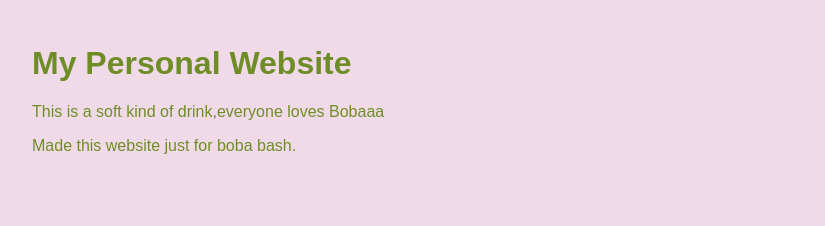
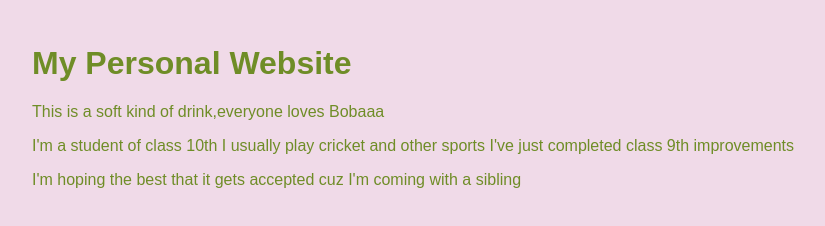
Before and after one commit to malhanawan80-tech/personal-website, a plain HTML site: page index.html in a window 1280 px wide. Shown: the whole page, without its empty margins (13-838 px from the left). Drawn offline with Linux system fonts and the light colour scheme.

Commit message:
Update index.html

```diff
--- a/index.html
+++ b/index.html
@@ -13,8 +13,8 @@
 <h1>My Personal Website</h1>
 
 <p> This is a soft kind of drink,everyone loves Bobaaa</p>
-
-<p>Made this website just for boba bash. </p>
+<p>I'm a student of class 10th I usually play cricket and other sports I've just completed class 9th improvements</p>
+  <p>I'm hoping the best that it gets accepted cuz I'm coming with a sibling</p>
 
 </body>
 
```
